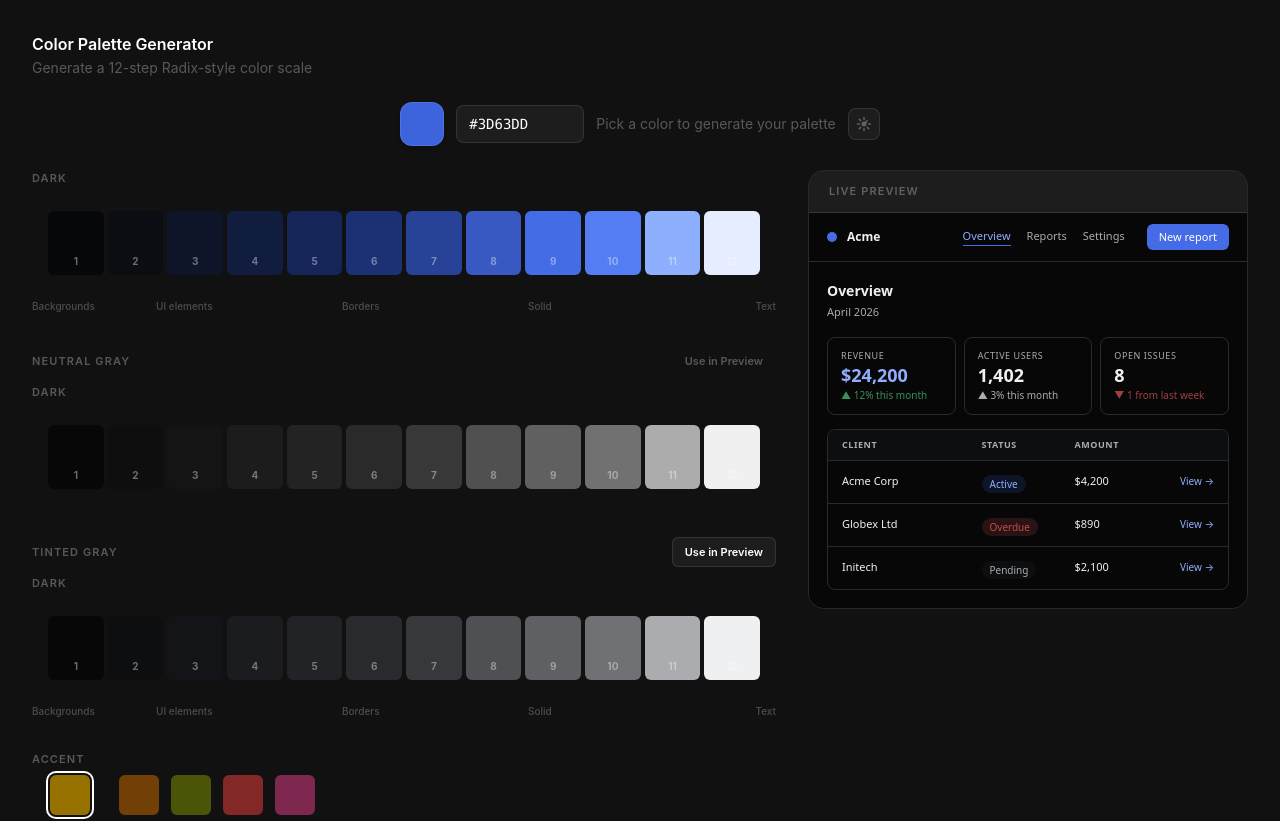
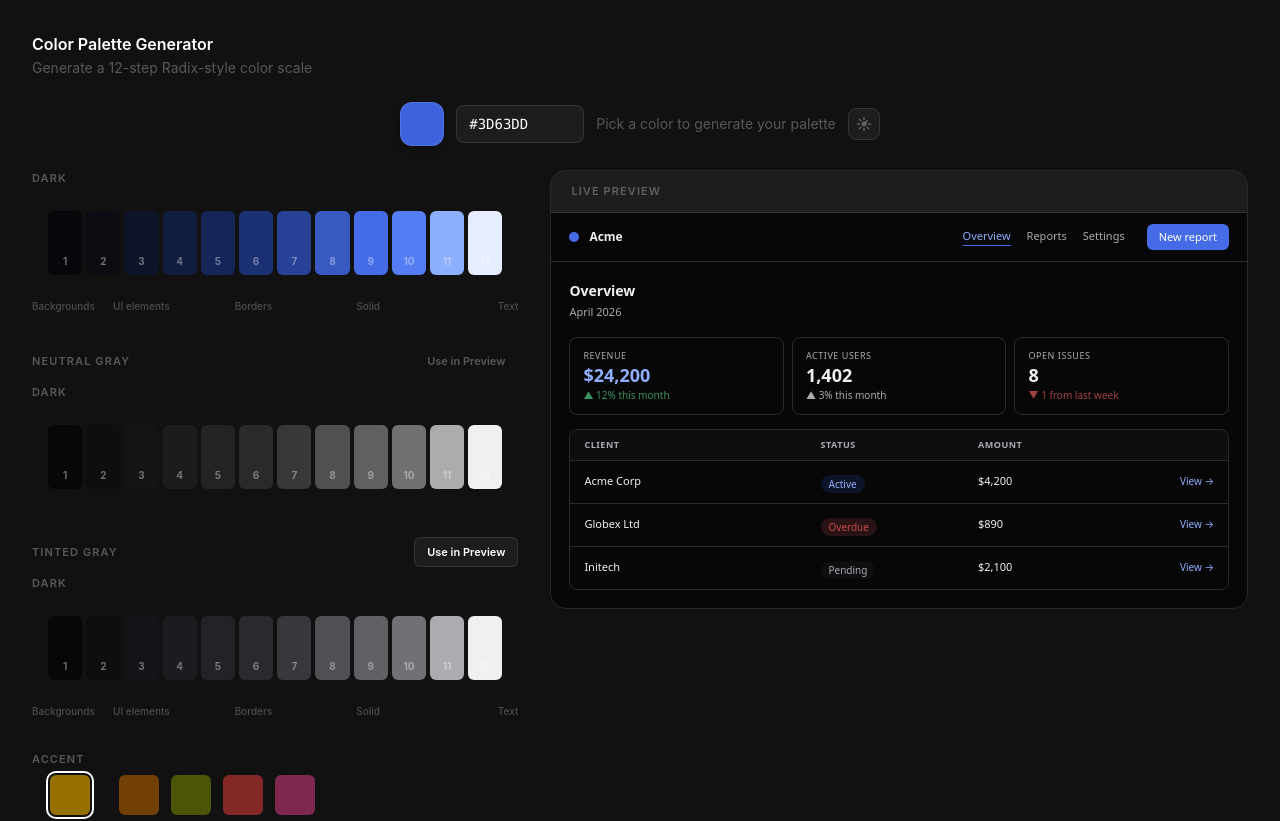
Before and after one commit to wonddark/colorizit, a React (Vite) app: page / in a window 1280 px wide. Shown: the top 821 px of the page. Built offline with nearby package versions, Linux system fonts and the light colour scheme.

Commit message:
fix: correct class formatting, update layout to grid in App UI

```diff
--- a/src/App.tsx
+++ b/src/App.tsx
@@ -1,17 +1,12 @@
-import { useCallback, useEffect, useMemo, useState } from 'react'
-import { ColorInput } from './components/ColorInput'
-import { ExportPanel } from './components/ExportPanel'
-import { HarmonySuggestions } from './components/HarmonySuggestions'
-import { PaletteScale } from './components/PaletteScale'
-import { BackgroundSwatch } from './components/BackgroundSwatch'
-import { PreviewPanel } from './components/PreviewPanel'
-import { buildAppVars } from './lib/buildAppVars'
-import {
-  generatePalette,
-  generateGrayPalettes,
-  generateBackground,
-  generateHarmonies,
-} from './lib/generatePalette'
+import {useCallback, useEffect, useMemo, useState} from 'react'
+import {ColorInput} from './components/ColorInput'
+import {ExportPanel} from './components/ExportPanel'
+import {HarmonySuggestions} from './components/HarmonySuggestions'
+import {PaletteScale} from './components/PaletteScale'
+import {BackgroundSwatch} from './components/BackgroundSwatch'
+import {PreviewPanel} from './components/PreviewPanel'
+import {buildAppVars} from './lib/buildAppVars'
+import {generateBackground, generateGrayPalettes, generateHarmonies, generatePalette,} from './lib/generatePalette'
 
 const DEFAULT_COLOR = '#3D63DD'
 
@@ -70,19 +65,19 @@ export default function App() {
 
   return (
     <div
-      className="min-h-screen bg-[var(--app-bg)] text-[var(--app-fg)]"
+      className="min-h-screen bg-(--app-bg) text-(--app-fg)"
       style={appVars as React.CSSProperties}
     >
       <div className="px-8 pt-8">
         <h1 className="text-base font-semibold mb-0.5">Color Palette Generator</h1>
-        <p className="text-sm text-[var(--app-fg-muted)]">Generate a 12-step Radix-style color scale</p>
+        <p className="text-sm text-(--app-fg-muted)">Generate a 12-step Radix-style color scale</p>
       </div>
 
       <div className="px-8 pt-6 flex justify-center">
         <ColorInput value={color} onChange={setColor} theme={theme} onToggleTheme={toggleTheme} />
       </div>
 
-      <div className="p-8 pt-6 flex flex-col lg:flex-row gap-8 items-start">
+      <div className="p-8 pt-6 grid lg:grid-cols-[40%_1fr] gap-8 items-start">
         <div className="flex flex-col gap-8 flex-1 min-w-0">
           {theme === 'light'
             ? <PaletteScale steps={palette.light} mode="light" showLegend />
@@ -161,7 +156,7 @@ export default function App() {
           />
         </div>
 
-        <div className="w-full lg:w-[440px] shrink-0">
+        <div className="w-full shrink-0">
           <PreviewPanel
             palette={palette}
             tintedGray={previewGray}
```
